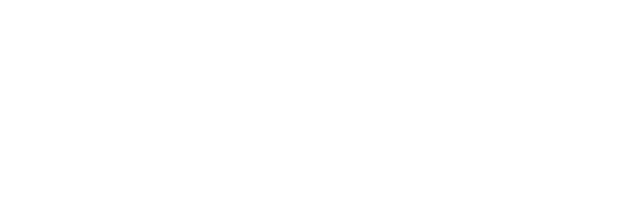
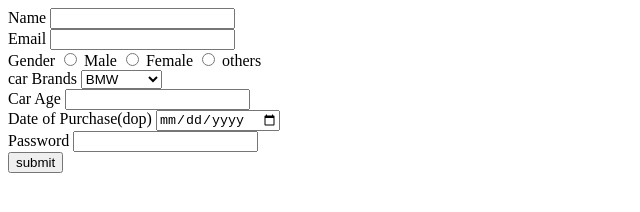
Before and after one commit to acciojob/car-insurance-form-sohaill123, a website: page main.html in a window 1280 px wide. Shown: the whole page, without its empty margins (0-640 px from the left). Drawn offline with Linux system fonts and the light colour scheme.

Commit message:
created a submission

```diff
--- a/main.html
+++ b/main.html
@@ -11,6 +11,45 @@
     <script type="text/javascript" src="./script.js">
 </script>
 
+	<form method="post">
+
+		<label for="name">Name</label>
+		<input type="text" id=#name><br>
+
+		<label for="email">Email</label>
+		<input type="email" id=#email required><br>
+
+		<label for="gender">Gender</label>
+		<input type="radio" id=#name required>
+		<label for="male">Male</label>
+
+		<input type="radio" id=#name required>
+		<label for="female">Female</label>
+
+		<input type="radio" id=#name required>
+		<label for="others">others</label><br>
+
+		<label for="cars">car Brands</label>
+
+<select id="cars">
+  <option value="bmw">BMW</option>
+  <option value="audi">Audi</option>
+  <option value="mercedes">Mercedes</option>
+
+</select><br>
+
+		<label for="carage">Car Age</label>
+		<input type="number" id=#carage required><br>
+
+		<label for="dop">Date of Purchase(dop)</label>
+		<input type="date" id=#dop required><br>
+
+		<label for="password">Password</label>
+		<input type="password" id=#password required><br>
+
+		<button type="submit">submit</button>
+	</form>
+
 </body>
 
 </html>
```
